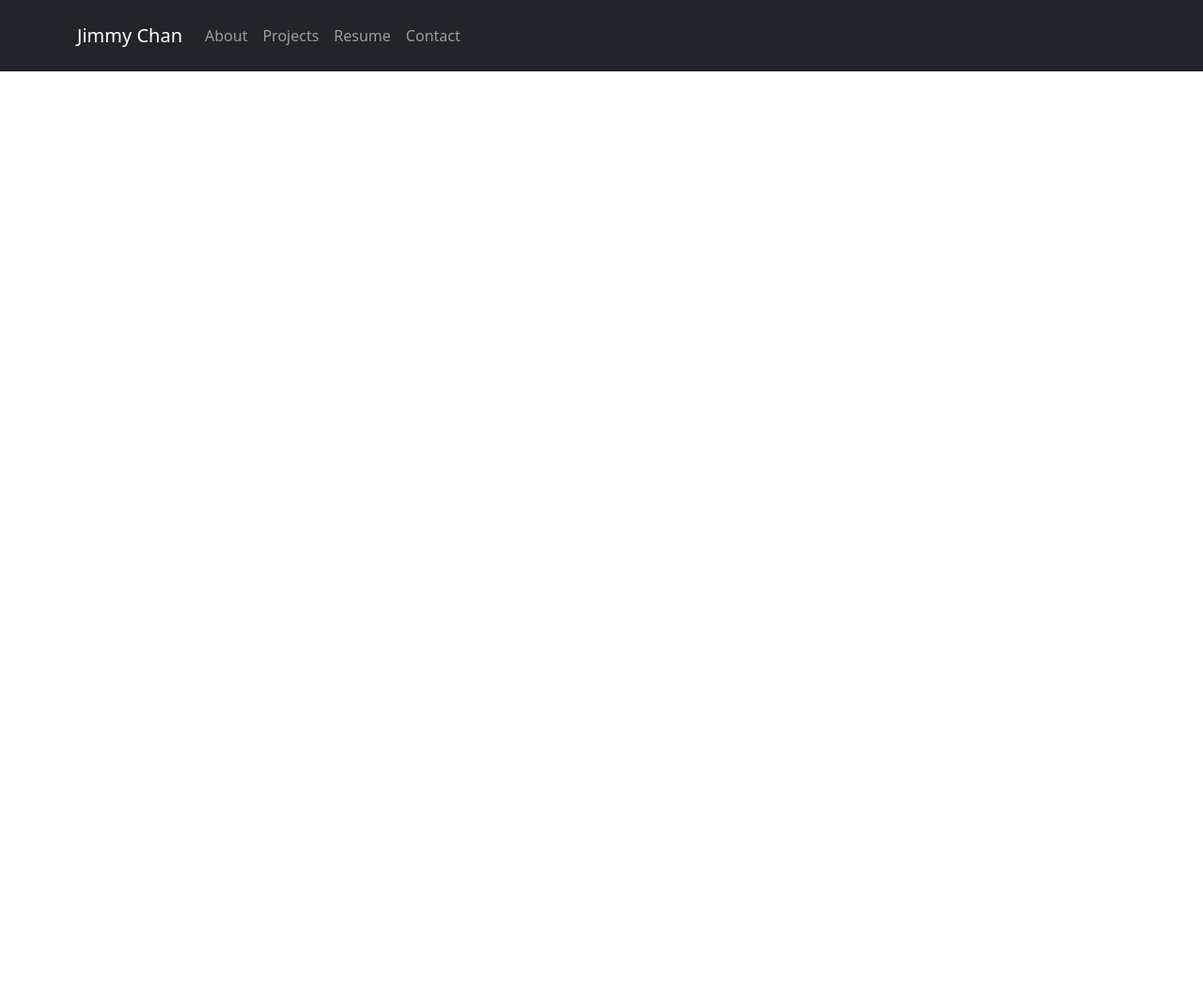
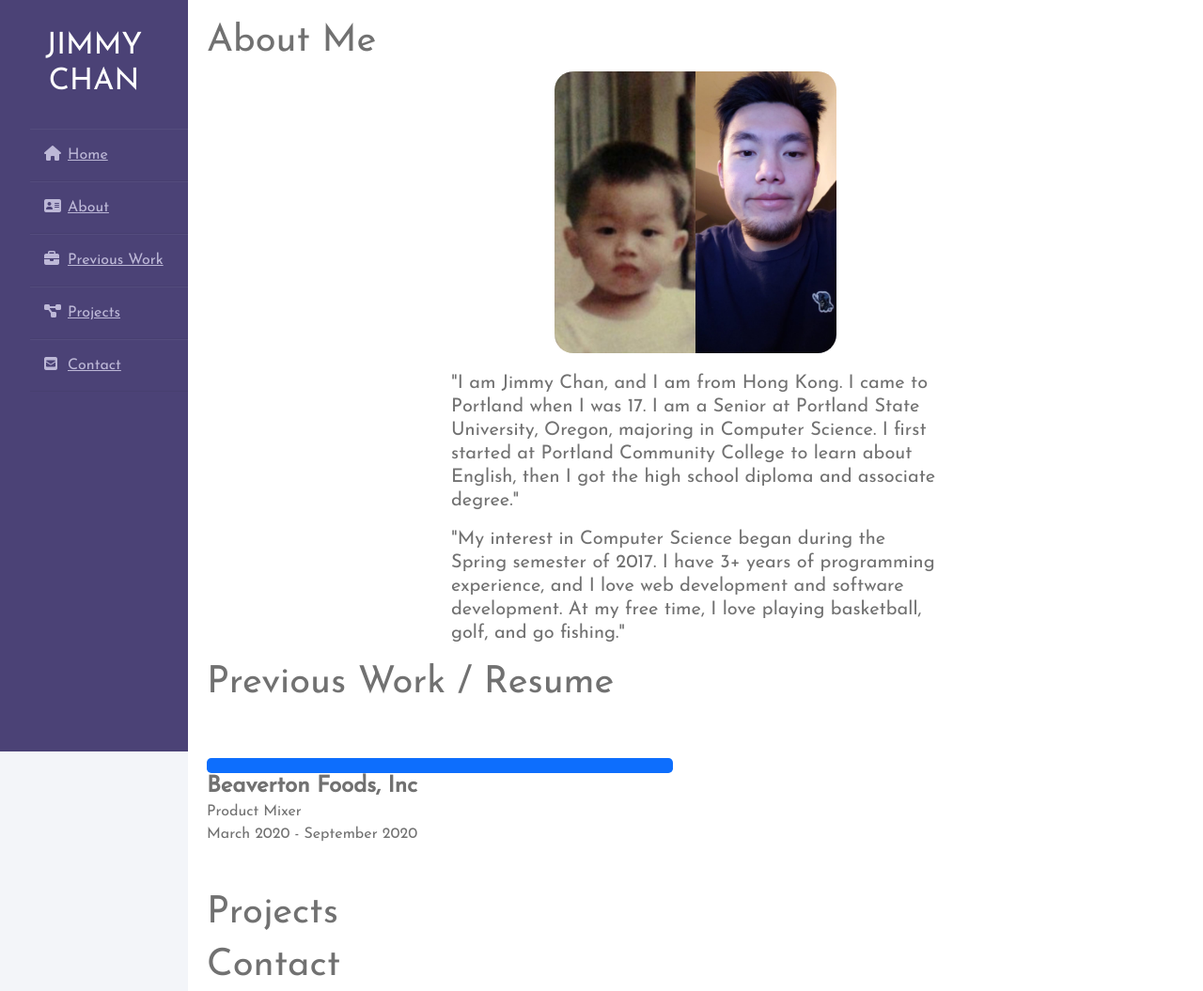
Before and after one commit to JimmyChan1026/PersonalWeb, a plain HTML site: page main.html in a window 1280 px wide. Shown: the top 1055 px of the page at 94% size. Before the commit the page ends 800 px from the top, so only its background shows below. Drawn offline with nearby package versions, Linux system fonts and the light colour scheme.

Commit message:
working on resume

```diff
--- a/main.css
+++ b/main.css
@@ -1,89 +1,85 @@
-.container {
-	text-align: center;
-	justify-content: center;
+@import url("https://fonts.googleapis.com/css?family=Josefin+Sans&display=swap");
+
+* {
+	margin: 0;
+	padding: 0;
+	box-sizing: border-box;
+	list-style: none;
+	text-decoration: none;
+	font-family: "Josefin Sans", sans-serif;
 }
 
-/* I like large text */
-p {
-	font-size: large;
+body {
+	background-color: #f3f5f9;
 }
 
-h1 {
-	font-weight: bolder;
+.wrapper {
+	display: flex;
+	position: relative;
 }
 
-section {
-	padding-top: 100px;
+.sidebar {
+	width: 200px;
+	height: 100%;
+	background: #4b4276;
+	padding: 30px 0px;
+	position: fixed;
 }
 
-.card {
+.wrapper .sidebar h2 {
+	color: #fff;
+	text-transform: uppercase;
 	text-align: center;
+	margin-bottom: 30px;
 }
 
-.img-about {
+.nav-item {
+	padding: 15px;
+	/* border-bottom: 1px solid #bdb8d7; */
+	border-bottom: 1px solid rgba(0, 0, 0, 0.05);
+	border-top: 1px solid rgba(255, 255, 255, 0.05);
+}
+
+a {
+	color: #bdb8d7;
+	display: block;
+}
+
+.fas {
+	width: 25px;
+}
+
+.nav-item:hover {
+	background-color: #594f8d;
+}
+
+.nav-item:hover a {
+	color: #fff;
+}
+
+.sections {
+	/* width: 100%; */
+	margin-left: 200px;
+	padding: 20px;
+	background: #fff;
+	color: #717171;
+	border-bottom: 1px solid #e0e4e8;
+}
+
+.myself {
 	display: block;
 	margin-left: auto;
 	margin-right: auto;
-	padding-top: 5px;
-	padding-bottom: 20px;
+	margin-bottom: 20px;
+	border-radius: 20px;
 }
 
-.about-me-stats {
-	padding: 50px;
+.intro {
+	text-align: left;
+	margin-left: auto;
+	margin-right: auto;
+	font-size: 20px;
+	width: 50%;
+	color: #717171;
+	line-height: 25px;
 }
-
-/* Resume Style */
-.resume-section .row {
-	text-align: left;
-}
-
-.resume-section .resume-summary {
-	text-align: center;
-}
-
-.resume-section h2,
-h3,
-i {
-	font-weight: bold;
-}
-
-.resume-section h1 {
-	text-align: center;
-}
-
-.resume-section i {
-	font-size: 14px;
-	background-color: rgba(252, 227, 0, 0.397);
-}
-
-.resume-section h3 {
-	font-size: 20px;
-}
-
-.resume-section li,
-ul {
-	padding: 10px;
-}
-
-.resume-section img {
-	padding-top: 15px;
-	padding-bottom: 15px;
-}
-/* Carousel Style */
-.carousel-inner p {
-	font-size: larger;
-}
-
-.carousel .card {
-	border: none;
-}
-
-/* Form Style */
-#contact .row {
-	justify-content: center;
-	padding: 10px;
-}
-
-#contact input {
-	margin: 10px;
-}
--- a/main.html
+++ b/main.html
@@ -5,55 +5,89 @@
 		<meta http-equiv="X-UA-Compatible" content="IE=edge" />
 		<meta name="viewport" content="width=device-width, initial-scale=1.0" />
 		<title>Personal Website</title>
+		<script src="https://kit.fontawesome.com/7abf2ad3ed.js"></script>
 		<link
 			rel="stylesheet"
 			href="https://cdn.jsdelivr.net/npm/bootstrap@5.0.2/dist/css/bootstrap.min.css"
 		/>
-		<script
-			src="https://cdn.jsdelivr.net/npm/@popperjs/core@2.9.2/dist/umd/popper.min.js"
-			integrity="sha384-IQsoLXl5PILFhosVNubq5LC7Qb9DXgDA9i+tQ8Zj3iwWAwPtgFTxbJ8NT4GN1R8p"
-			crossorigin="anonymous"
-		></script>
 		<link rel="stylesheet" href="main.css" />
 	</head>
 	<body>
 		<!-- Nav Bar -->
-		<nav class="navbar navbar-dark bg-dark fixed-top navbar-expand-md mb-3">
-			<div class="container">
-				<a href="#home" class="navbar-brand mr-3">Jimmy Chan</a>
-				<button
-					class="navbar-toggler"
-					type="button"
-					data-bs-toggle="collapse"
-					data-bs-target="navbarSupportedContent"
-					aria-controls="navbarSupportedContent"
-					aria-expanded="true"
-					aria-label="Toggle navigation"
-				>
-					<span class="navbar-toggler-icon"></span>
-				</button>
-				<div
-					class="navbar-collapse collapse show"
-					id="navbarSupportedContent"
-					style
-				>
-					<ul class="navbar-nav me-auto mb-2 mb-lg-0">
+		<div class="wrapper">
+			<div class="sidebar">
+				<h2>Jimmy Chan</h2>
+				<ul>
 					<li class="nav-item">
-							<a class="nav-link" href="#about">About</a>
+						<a href="#home"><i class="fas fa-home"></i>Home</a>
 					</li>
 					<li class="nav-item">
-							<a class="nav-link" href="#projects">Projects</a>
+						<a href="#about"><i class="fas fa-address-card"></i>About</a>
 					</li>
 					<li class="nav-item">
-							<a class="nav-link" href="#resume">Resume</a>
+						<a href="#work"><i class="fas fa-briefcase"></i>Previous Work</a>
 					</li>
 					<li class="nav-item">
-							<a class="nav-link" href="#contact">Contact</a>
+						<a href="#project"
+							><i class="fas fa-project-diagram"></i>Projects</a
+						>
+					</li>
+					<li class="nav-item">
+						<a href="#contact"><i class="fas fa-envelope-square"></i>Contact</a>
 					</li>
 				</ul>
 			</div>
 		</div>
-		</nav>
 		<!-- Nav Bar End -->
+		<!-- About -->
+		<div class="sections">
+			<section class="about-area" id="about">
+				<h1>About Me</h1>
+				<div>
+					<img
+						src="myself.jpg"
+						alt="image of me"
+						width="300"
+						height="300"
+						class="myself"
+					/>
+					<p class="intro">
+						"I am Jimmy Chan, and I am from Hong Kong. I came to Portland when I
+						was 17. I am a Senior at Portland State University, Oregon, majoring
+						in Computer Science. I first started at Portland Community College
+						to learn about English, then I got the high school diploma and
+						associate degree."
+					</p>
+					<p class="intro">
+						"My interest in Computer Science began during the Spring semester of
+						2017. I have 3+ years of programming experience, and I love web
+						development and software development. At my free time, I love
+						playing basketball, golf, and go fishing."
+					</p>
+				</div>
+			</section>
+			<!-- About End -->
+			<!-- Work -->
+			<section class="work-area" id="work">
+				<h1>Previous Work / Resume</h1>
+				<div class="row row-cols-1 row-cols-sm-2 g-5 py-5">
+					<div class="col">
+						<div>
+							<a
+								href="https://www.beavertonfoods.com/"
+								class="btn-lg btn-primary"
+								aria-label="beaverton food button"
+							></a>
+							<h4 class="fw-bold mb-0">Beaverton Foods, Inc</h4>
+							<p class="mb-0">Product Mixer</p>
+							<p class="mb-0">March 2020 - September 2020</p>
+						</div>
+					</div>
+				</div>
+			</section>
+			<!-- Work End -->
+			<section class="project-area" id="project"><h1>Projects</h1></section>
+			<section class="contact-area" id="contact"><h1>Contact</h1></section>
+		</div>
 	</body>
 </html>
```
Also changed, not shown: beaverton_food.jpg (added), myself.jpg (added). Lines whose indentation alone changed are shown as unchanged.
